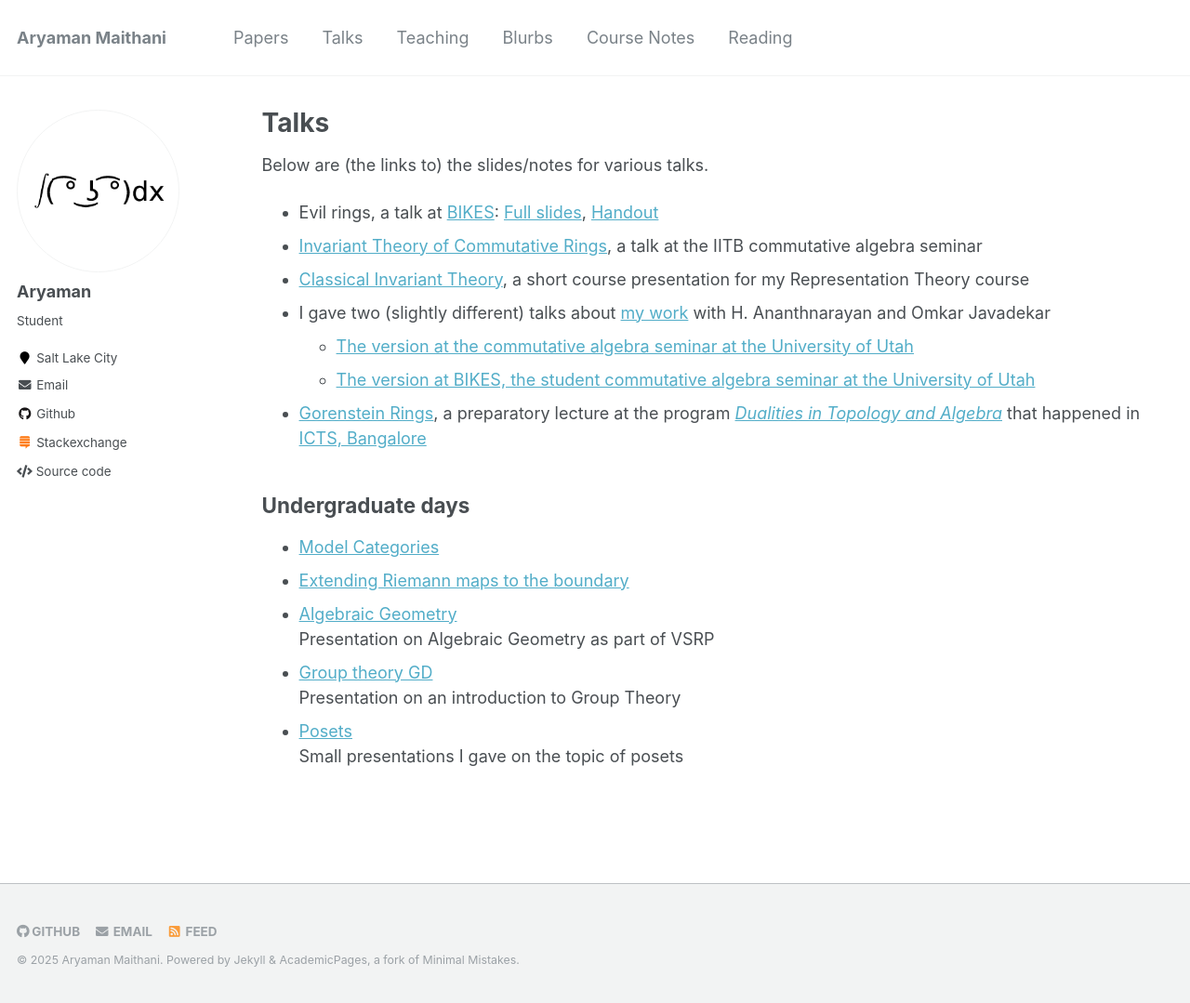
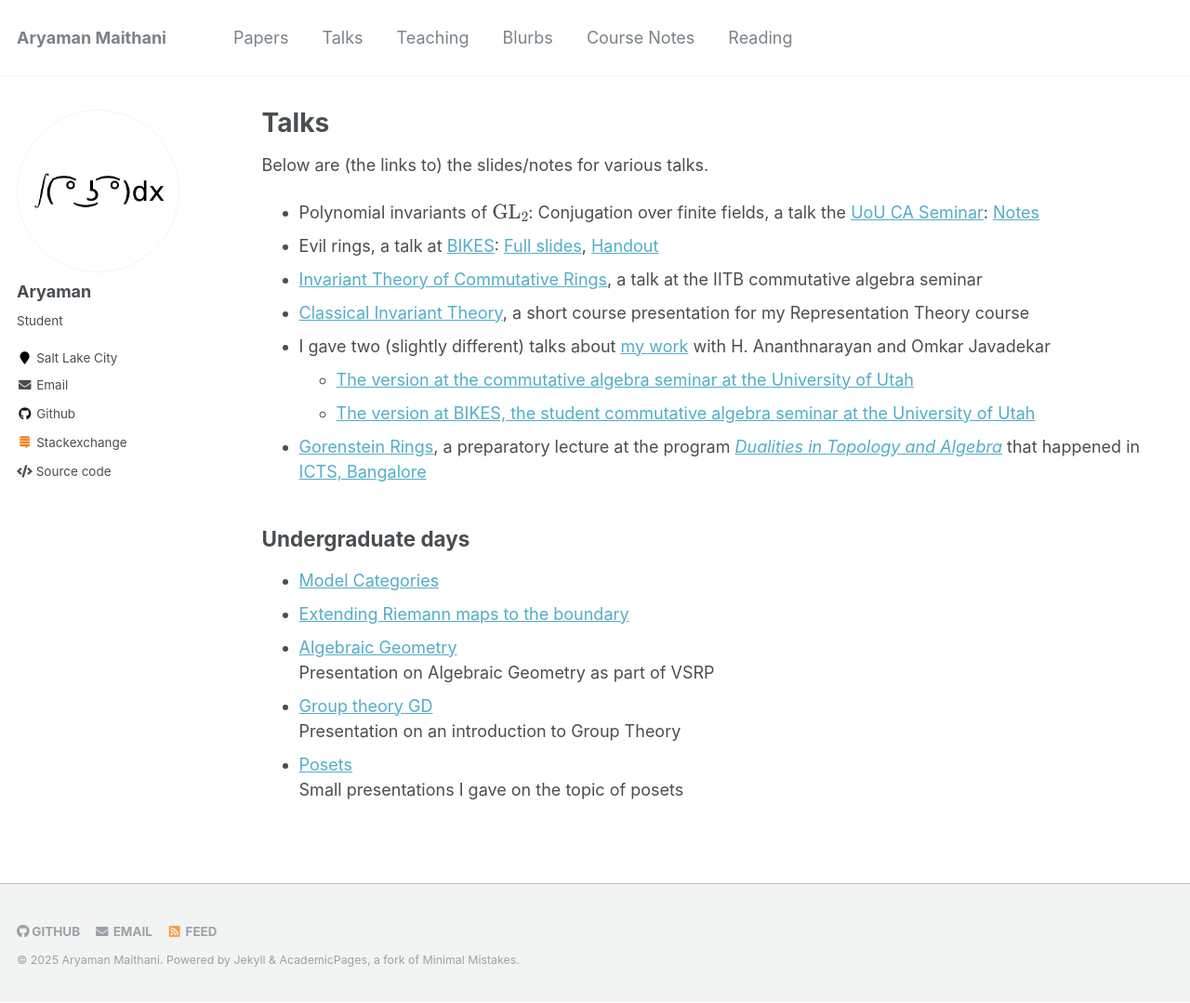
Before and after one commit to aryamanmaithani/math, a Jekyll site: the page built from _pages/talks.md, in a window 1280 px wide and 1079 px high. Shown: the whole window at 93% size. Built offline with Jekyll 4.4.1, drawn with Linux system fonts in a browser that asks for light colours; formulas are drawn with MathJax 3.

Commit message:
add GL_2 conjugation link to page

```diff
--- a/_pages/talks.md
+++ b/_pages/talks.md
@@ -11,6 +11,7 @@ redirect_from:
 
 Below are (the links to) the slides/notes for various talks.
 
+* Polynomial invariants of \\(\operatorname{GL}_{2}\\): Conjugation over finite fields, a talk the [UoU CA Seminar](https://www.math.utah.edu/caseminar/): [Notes](conjugation-GL2.pdf)
 * Evil rings, a talk at [BIKES](https://www.brendan.phd/BIKES/BIKES.html): [Full slides](2024-08-28-bikes-evil-rings.pdf), [Handout](2024-08-28-bikes-evil-rings-handout.pdf)
 * [Invariant Theory of Commutative Rings]({{base_path}}/talks/2024-08-13-iitb-invariant-theory.pdf), a talk at the IITB commutative algebra seminar
 * [Classical Invariant Theory]({{base_path}}/talks/2024-04-22-utah-rep-theory-invariants.pdf), a short course presentation for my Representation Theory course
```
